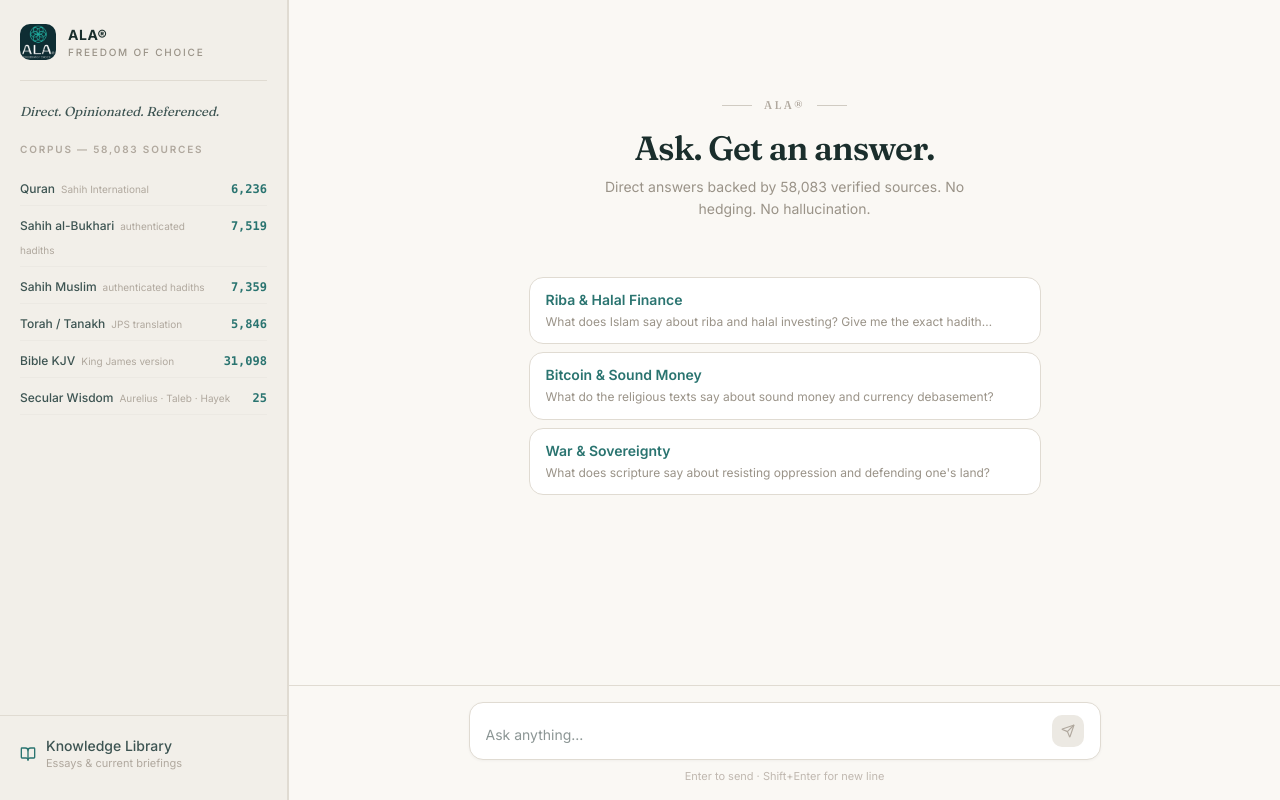
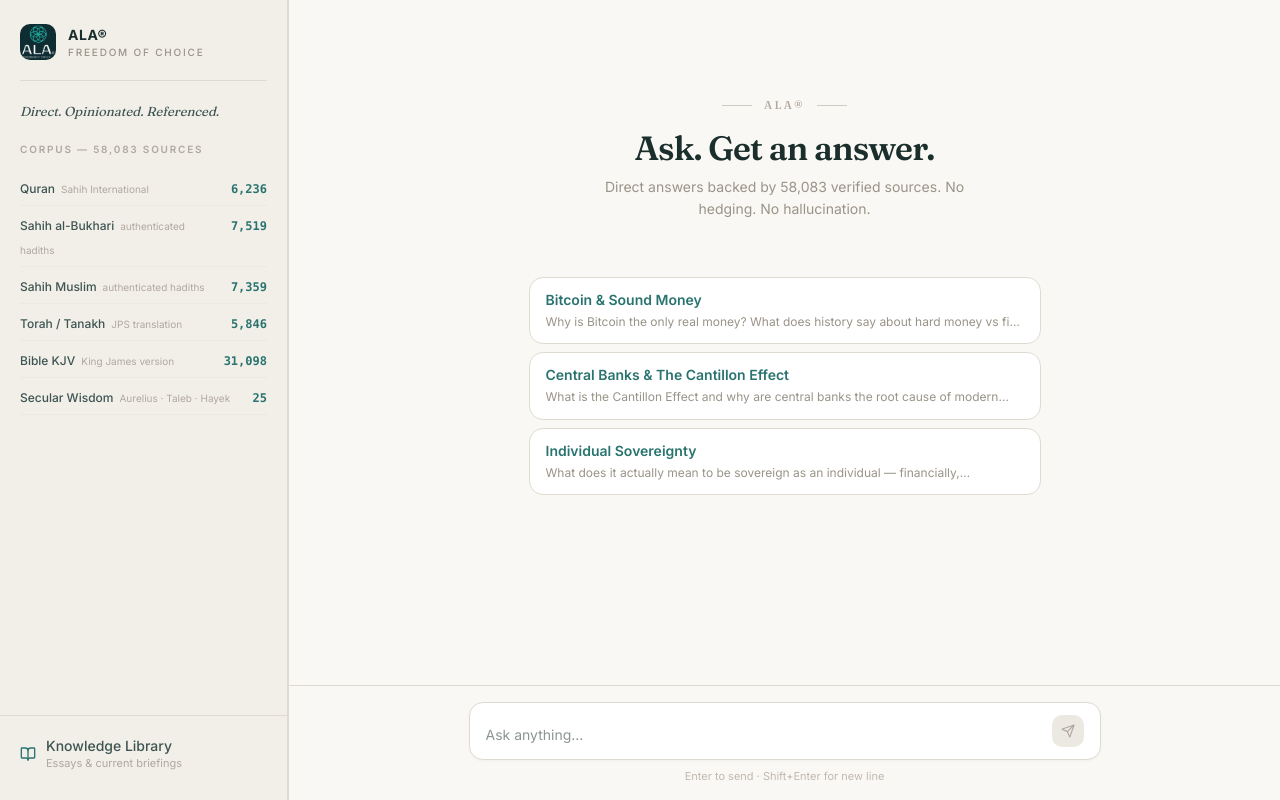
Before and after one commit to jawaddxb/ala, a Next.js app: page / in a window 1280 px wide. Built offline with nearby package versions, Linux system fonts and the light colour scheme.

Commit message:
feat: update homepage suggestions to match Kiyan's oracle voice
- Replace religious suggestions with Bitcoin/fiat/sovereignty prompts
- Aligns with Kiyan's actual thesis vault and personal brand
- Better first impression for new visitors

```diff
--- a/src/components/chat-interface.tsx
+++ b/src/components/chat-interface.tsx
@@ -211,16 +211,16 @@
 // ─── Empty state ──────────────────────────────────────────────────────────────
 const SUGGESTIONS = [
   {
-    title: 'Riba & Halal Finance',
-    prompt: 'What does Islam say about riba and halal investing? Give me the exact hadith citations.',
+    title: 'Bitcoin & Sound Money',
+    prompt: 'Why is Bitcoin the only real money? What does history say about hard money vs fiat currency debasement?',
   },
   {
-    title: 'Bitcoin & Sound Money',
-    prompt: 'What do the religious texts say about sound money and currency debasement?',
+    title: 'Central Banks & The Cantillon Effect',
+    prompt: 'What is the Cantillon Effect and why are central banks the root cause of modern inequality?',
   },
   {
-    title: 'War & Sovereignty',
-    prompt: 'What does scripture say about resisting oppression and defending one\'s land?',
+    title: 'Individual Sovereignty',
+    prompt: 'What does it actually mean to be sovereign as an individual — financially, philosophically, and practically?',
   },
 ];
 
```
